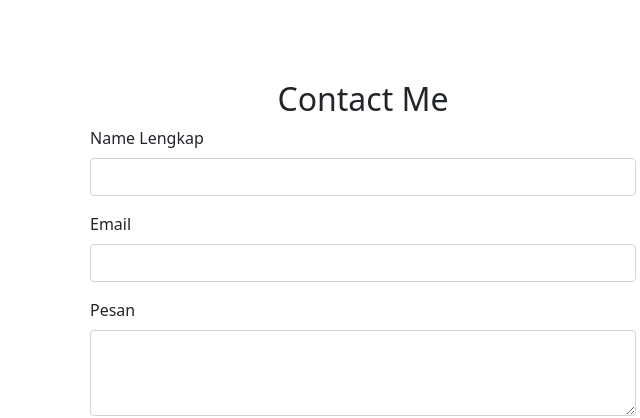
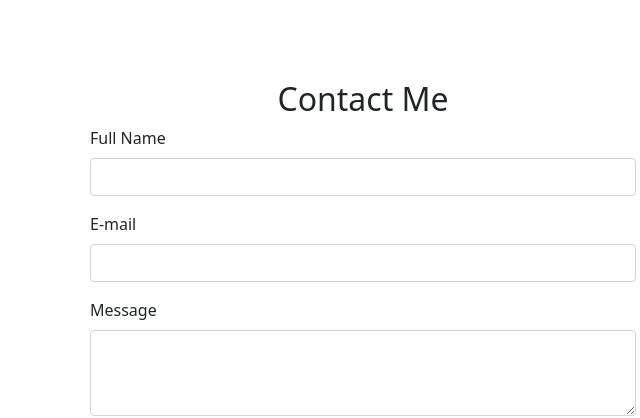
Before and after one commit to CHELVYN01/chelvyn01.github.io, a plain HTML site: page index.html in a window 1280 px wide. Shown: the part 2240-2658 px from the top of the page, 277-917 px from the left. Drawn offline with nearby package versions, Linux system fonts and the light colour scheme.

Commit message:
mengubah labe pada conta me

```diff
--- a/index.html
+++ b/index.html
@@ -144,16 +144,16 @@
           </div>
           <form name="my-portofolio">
             <div class="mb-3">
-              <label for="name" class="form-label">Name Lengkap</label>
+              <label for="name" class="form-label">Full Name</label>
               <input type="text" class="form-control" id="name" aria-describedby="name" name="nama">
 
             </div>
             <div class="mb-3">
-              <label for="email1" class="form-label">Email</label>
+              <label for="email1" class="form-label">E-mail</label>
               <input type="email" class="form-control" id="Email1" aria-describedby="emai" name="email" />
             </div>
             <div class="mb-3">
-              <label for="pesan" class="form-label">Pesan</label>
+              <label for="pesan" class="form-label">Message</label>
               <textarea class="form-control" id="pesan" rows="3" name="pesan"></textarea>
             </div>
 
```
